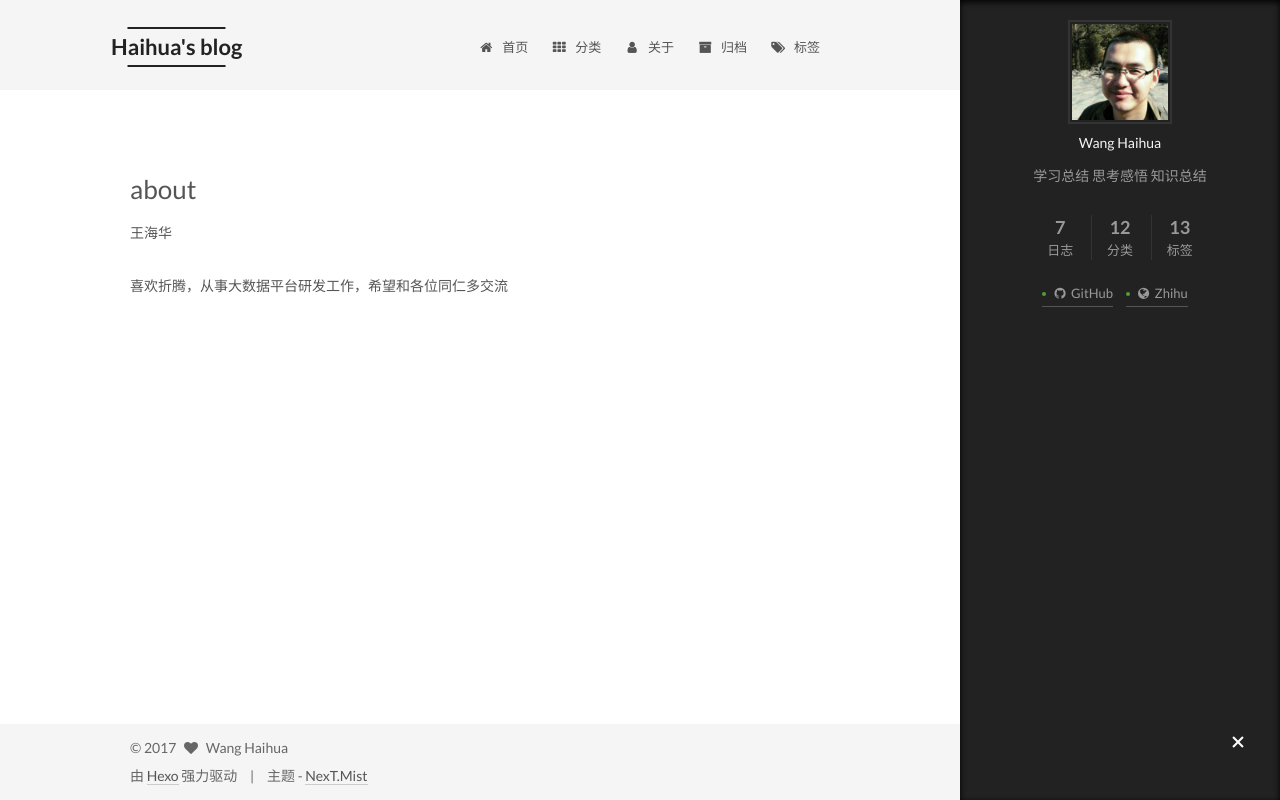
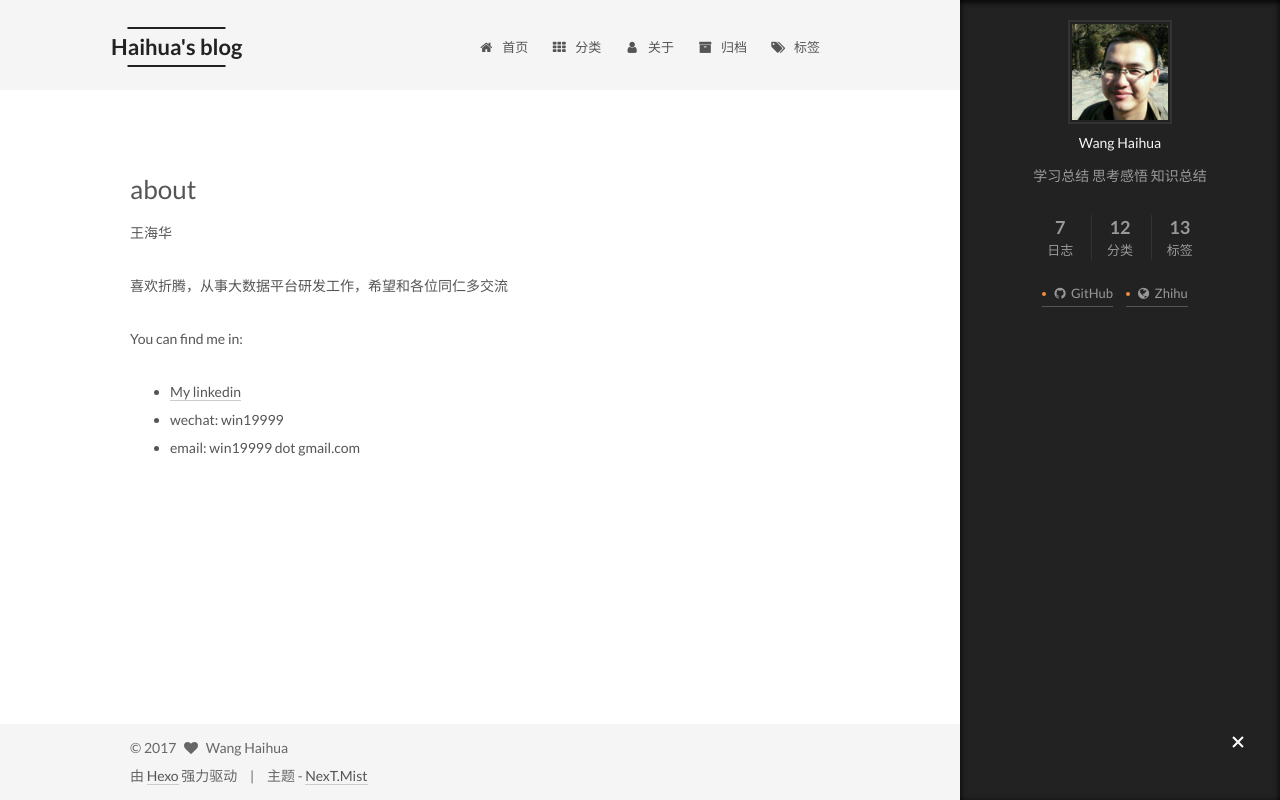
Before and after one commit to ericsahit/ericsahit.github.io, a plain HTML site: page about/index.html in a window 1280 px wide. Drawn offline with Linux system fonts and the light colour scheme; a script that the page names is missing.

Commit message:
Site updated: 2017-09-10 20:23:46

```diff
--- a/about/index.html
+++ b/about/index.html
@@ -88,18 +88,33 @@
 
 
 <meta name="description" content="王海华
-喜欢折腾，从事大数据平台研发工作，希望和各位同仁多交流">
+喜欢折腾，从事大数据平台研发工作，希望和各位同仁多交流
+You can find me in:
+
+My linkedin
+wechat: win19999
+email: win19999 dot gmail.com">
 <meta property="og:type" content="website">
 <meta property="og:title" content="about">
 <meta property="og:url" content="http://yoursite.com/about/index.html">
 <meta property="og:site_name" content="Haihua's blog">
 <meta property="og:description" content="王海华
-喜欢折腾，从事大数据平台研发工作，希望和各位同仁多交流">
-<meta property="og:updated_time" content="2017-03-01T12:55:22.000Z">
+喜欢折腾，从事大数据平台研发工作，希望和各位同仁多交流
+You can find me in:
+
+My linkedin
+wechat: win19999
+email: win19999 dot gmail.com">
+<meta property="og:updated_time" content="2017-09-10T12:23:26.000Z">
 <meta name="twitter:card" content="summary">
 <meta name="twitter:title" content="about">
 <meta name="twitter:description" content="王海华
-喜欢折腾，从事大数据平台研发工作，希望和各位同仁多交流">
+喜欢折腾，从事大数据平台研发工作，希望和各位同仁多交流
+You can find me in:
+
+My linkedin
+wechat: win19999
+email: win19999 dot gmail.com">
 
 
 
@@ -291,6 +306,12 @@
 
       <p>王海华</p>
 <p>喜欢折腾，从事大数据平台研发工作，希望和各位同仁多交流</p>
+<p>You can find me in:</p>
+<ul>
+<li><a href="https://www.linkedin.com/in/wang-haihua-022b3687/" target="_blank" rel="external">My linkedin</a></li>
+<li>wechat: win19999</li>
+<li>email: win19999 dot gmail.com</li>
+</ul>
 
 
   </div>
--- a/css/main.css
+++ b/css/main.css
@@ -1698,7 +1698,7 @@ pre .javascript .function {
   width: 4px;
   height: 4px;
   border-radius: 50%;
-  background: #539d34;
+  background: #f28c3e;
 }
 .links-of-blogroll {
   font-size: 13px;
```
